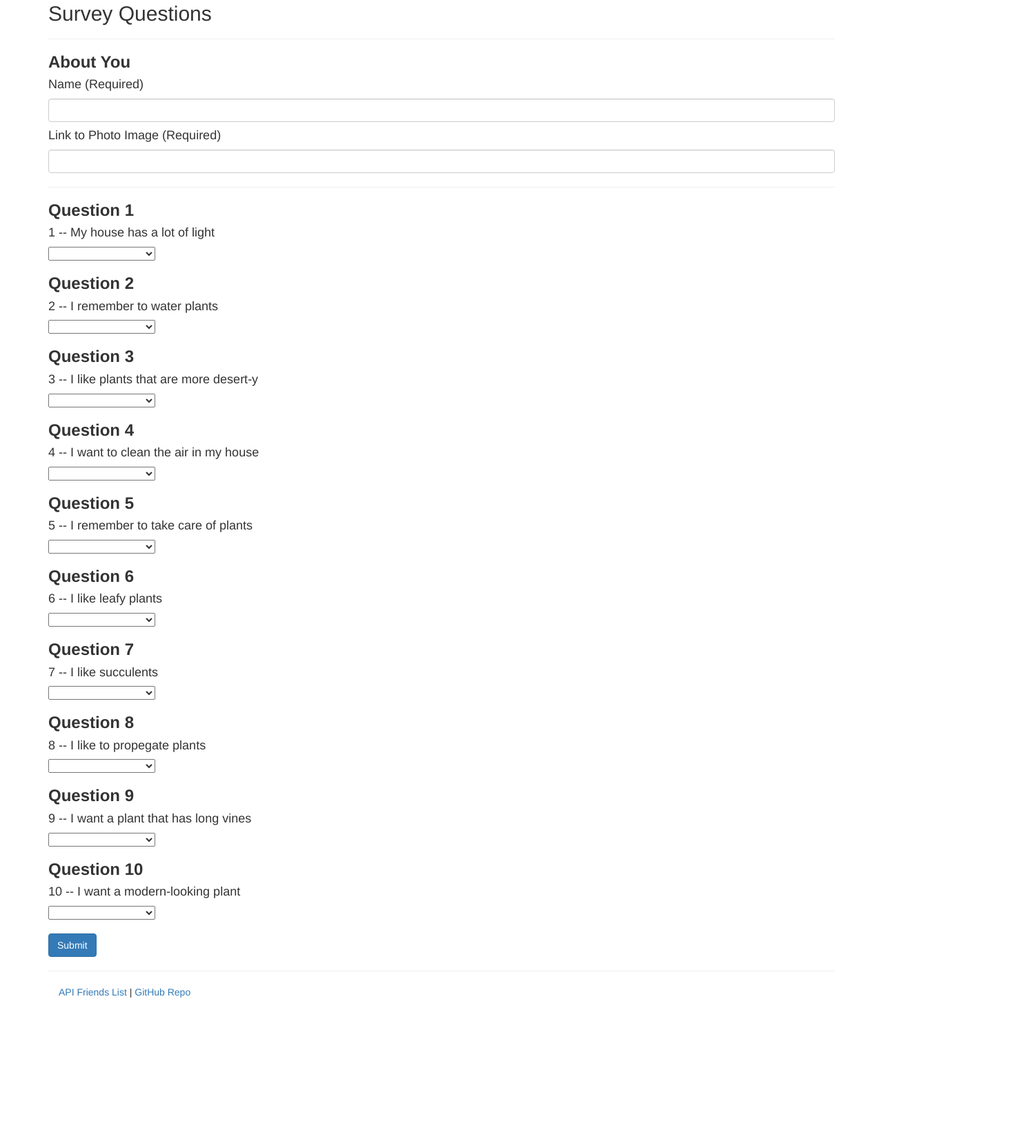
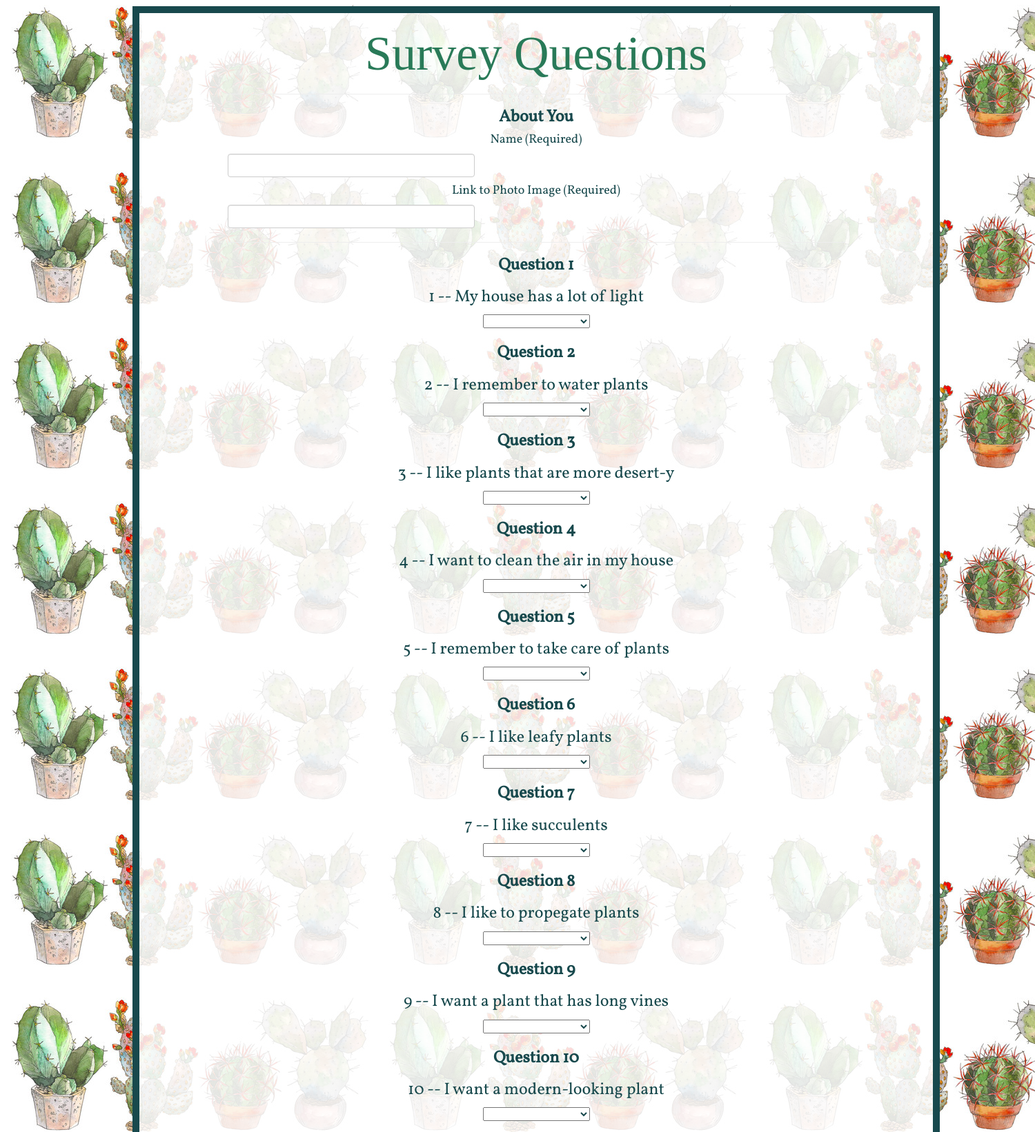
Before and after one commit to LaraEk/FrondFinder, a website: page app/public/friendsurvey.html in a window 1280 px wide. Shown: the part 17-1659 px from the top of the page at 69% size, 1500 px wide, since content can reach past the window. Before the commit the page ends 1476 px from the top, so only its background shows below. Drawn offline with nearby package versions, Linux system fonts and the light colour scheme; a web font is replaced by a local one.

Commit message:
prettying up the survey page

```diff
--- a/app/public/friendsurvey.html
+++ b/app/public/friendsurvey.html
@@ -10,30 +10,35 @@
       <script src="https://code.jquery.com/jquery.js"></script>
       <script src="https://maxcdn.bootstrapcdn.com/bootstrap/3.3.6/js/bootstrap.min.js"></script>
 
+      <link rel="icon" type="image/jpg" href="/public/littlesuccfavicon.jpg" />
+      <link href='https://fonts.googleapis.com/css?family=Sofia' rel='stylesheet'>
+      <link href='https://fonts.googleapis.com/css?family=Vollkorn' rel='stylesheet'>
+      <link rel="stylesheet" type="text/css" href="/public/style.css">
+
       <!-- Chosen -->
       <!-- <link rel="stylesheet" href="https://cdnjs.cloudflare.com/ajax/libs/chosen/1.5.1/chosen.css"> -->
       <script src="https://cdnjs.cloudflare.com/ajax/libs/chosen/1.5.1/chosen.jquery.min.js"></script>
 
     </head>
 
-<body>
+<body style="background:url(/public/watercolorcacti.jpg)">
 
-      <div class="container">
+      <div class="container" id="friendsurveybox" style="background-color: rgba(255, 255, 255, 0.85)">
 
-    <h2>Survey Questions</h2>
+    <h1>Survey Questions</h1>
     <hr>
 
     <h3><strong>About You</strong></h3>
     <h4>Name (Required)</h4>
-    <input type="text" id="name" class="form-control" required>
+    <input type="text" id="name" style="width: 40%" class="form-control" required>
 
     <h4>Link to Photo Image (Required)</h4>
-    <input type="text" id="photo" class="form-control" required>
+    <input type="text" id="photo" style="width: 40%"class="form-control" required>
 
     <hr>
 
     <h3><strong>Question 1</strong></h3>
-    <h4>1 -- My house has a lot of light</h4>
+    <h3>1 -- My house has a lot of light</h3>
     <select class="chosen-select" id="q1">
       <option value=""></option>
       <option value="1">1 (Strongly Disagree)</option>
@@ -44,7 +49,7 @@
     </select>
 
     <h3><strong>Question 2</strong></h3>
-    <h4>2 -- I remember to water plants</h4>
+    <h3>2 -- I remember to water plants</h3>
     <select class="chosen-select" id="q2">
       <option value=""></option>
       <option value="1">1 (Strongly Disagree)</option>
@@ -56,7 +61,7 @@
 
 
     <h3><strong>Question 3</strong></h3>
-    <h4>3 -- I like plants that are more desert-y</h4>
+    <h3>3 -- I like plants that are more desert-y</h3>
     <select class="chosen-select" id="q3">
       <option value=""></option>
       <option value="1">1 (Strongly Disagree)</option>
@@ -68,7 +73,7 @@
 
 
     <h3><strong>Question 4</strong></h3>
-    <h4>4 -- I want to clean the air in my house</h4>
+    <h3>4 -- I want to clean the air in my house</h3>
     <select class="chosen-select" id="q4">
       <option value=""></option>
       <option value="1">1 (Strongly Disagree)</option>
@@ -80,7 +85,7 @@
 
 
     <h3><strong>Question 5</strong></h3>
-    <h4>5 -- I remember to take care of plants</h4>
+    <h3>5 -- I remember to take care of plants</h3>
     <select class="chosen-select" id="q5">
       <option value=""></option>
       <option value="1">1 (Strongly Disagree)</option>
@@ -92,7 +97,7 @@
 
 
     <h3><strong>Question 6</strong></h3>
-    <h4>6 -- I like leafy plants</h4>
+    <h3>6 -- I like leafy plants</h3>
     <select class="chosen-select" id="q6">
       <option value=""></option>
       <option value="1">1 (Strongly Disagree)</option>
@@ -104,7 +109,7 @@
 
 
     <h3><strong>Question 7</strong></h3>
-    <h4>7 -- I like succulents</h4>
+    <h3>7 -- I like succulents</h3>
     <select class="chosen-select" id="q7">
       <option value=""></option>
       <option value="1">1 (Strongly Disagree)</option>
@@ -115,7 +120,7 @@
     </select>
 
     <h3><strong>Question 8</strong></h3>
-    <h4>8 -- I like to propegate plants</h4>
+    <h3>8 -- I like to propegate plants</h3>
     <select class="chosen-select" id="q8">
       <option value=""></option>
       <option value="1">1 (Strongly Disagree)</option>
@@ -126,7 +131,7 @@
     </select>
 
     <h3><strong>Question 9</strong></h3>
-    <h4>9 -- I want a plant that has long vines</h4>
+    <h3>9 -- I want a plant that has long vines</h3>
     <select class="chosen-select" id="q9">
       <option value=""></option>
       <option value="1">1 (Strongly Disagree)</option>
@@ -137,7 +142,7 @@
     </select>
 
     <h3><strong>Question 10</strong></h3>
-    <h4>10 -- I want a modern-looking plant</h4>
+    <h3>10 -- I want a modern-looking plant</h3>
     <select class="chosen-select" id="q10">
       <option value=""></option>
       <option value="1">1 (Strongly Disagree)</option>
--- a/app/public/style.css
+++ b/app/public/style.css
@@ -1,8 +1,33 @@
 h1 {
     /* color: rgb(84, 131, 72); */
     color:  #297a58;
+    font-family: 'Sofia';
+    font-size: 500%;
 }
 
+p {
+    font-family: 'Vollkorn';
+}
+
+h2 {
+    font-family: 'Vollkorn';
+}
+
+h3 {
+    font-family: 'Vollkorn';
+}
+
+h4 {
+    font-family: 'Vollkorn';
+}
+
+h5 {
+    font-family: 'Vollkorn';
+}
+
+h6 {
+    font-family: 'Vollkorn';
+}
 
 #plantbox {
     height: auto;
@@ -13,7 +38,6 @@ h1 {
     border-style: solid;
     border-width: 10px;
     border-color:  #18494d;
-    position: absolute;
     line-height: 25px;
 }
 
@@ -36,3 +60,27 @@ h1 {
     padding: 10px;
     border: 2px dashed #297a58;;
 }
+
+#friendsurveybox {
+    height: auto;
+    margin: 2% 15% 10% 15%;
+    color: #18494d;
+    padding: 0 10% 10% 10%;
+    text-align: center;
+    border-style: solid;
+    border-width: 10px;
+    border-color:  #18494d;
+    line-height: 25px;
+}
+
+button {
+    background-color:  #18494d;
+    border: double;
+    border-width: 5px;
+    color: rgb(250, 231, 231);
+    padding: 4px 10px;
+    text-align: center;
+    display: inline-block;
+    font-family: 'Sofia';
+    font-size: 22px;
+}
```
Also changed, not shown: app/public/home.html (+2 -1 lines), app/routing/apiRoutes.js (+9 -2 lines), app/public/watercolorplants2.jpg (added).
